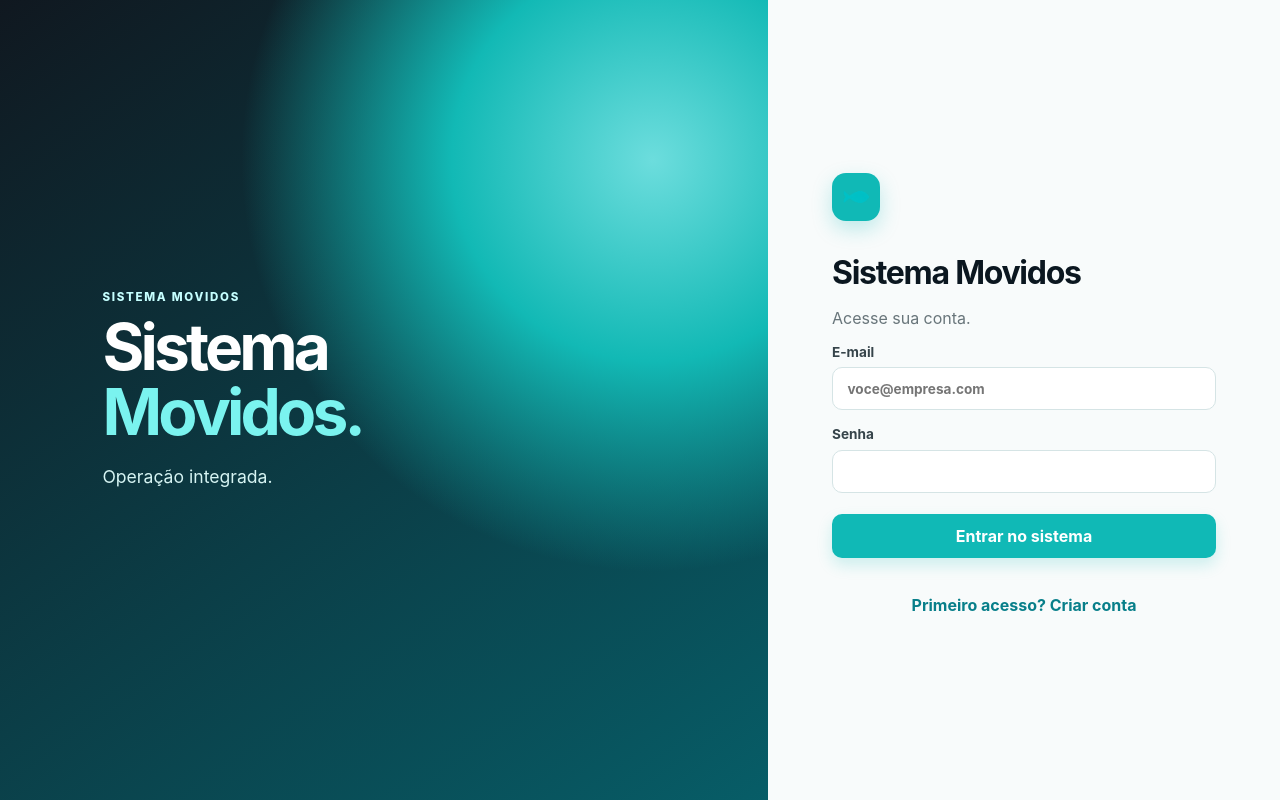
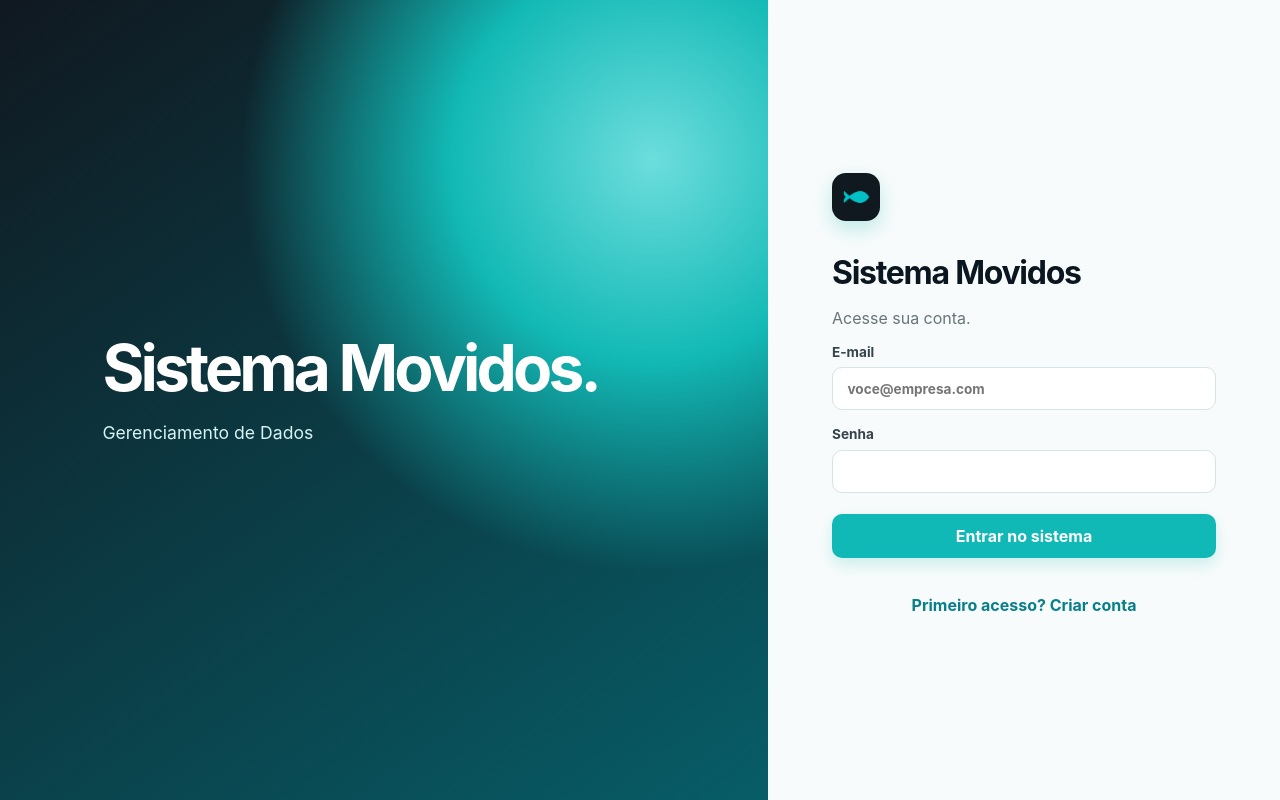
Before and after one commit to sistemaonlineff-del/movidos-operacao, a React (Vite) app: page / in a window 1280 px wide. Built offline with nearby package versions, Linux system fonts and the light colour scheme.

Commit message:
style: simplificar chamada e destacar ícone Movidos

```diff
--- a/src/App.tsx
+++ b/src/App.tsx
@@ -10,7 +10,7 @@ const ufs = ['AC','AL','AP','AM','BA','CE','DF','ES','GO','MA','MT','MS','MG','P
 function Login({onAuthenticated}:{onAuthenticated:()=>void}) {
   const [email,setEmail]=useState(''); const [password,setPassword]=useState(''); const [signup,setSignup]=useState(false); const [message,setMessage]=useState(''); const [loading,setLoading]=useState(false)
   const submit=async(event:FormEvent)=>{event.preventDefault(); if(!supabase)return; setLoading(true);setMessage(''); const result=signup?await supabase.auth.signUp({email,password}):await supabase.auth.signInWithPassword({email,password});setLoading(false);if(result.error){setMessage(result.error.message);return}if(signup){setMessage('Conta criada. Confirme o e-mail e entre no sistema.');return}onAuthenticated()}
-  return <main className="auth-page"><section className="auth-hero"><p className="eyebrow">SISTEMA MOVIDOS</p><h1>Sistema<br/><em>Movidos.</em></h1><p>Operação integrada.</p></section><section className="auth-panel"><div className="brand-mark"><img src="/brand/movidos-fish.png" alt="Movidos"/></div><h2>{signup?'Criar acesso':'Sistema Movidos'}</h2><p>{hasSupabaseConfig?'Acesse sua conta.':'Faltam as variáveis públicas do Supabase neste ambiente.'}</p><form onSubmit={submit}><label>E-mail<input type="email" value={email} onChange={e=>setEmail(e.target.value)} placeholder="voce@empresa.com" required/></label><label>Senha<input type="password" value={password} onChange={e=>setPassword(e.target.value)} minLength={6} required/></label>{message&&<p className="form-message">{message}</p>}<button className="primary" disabled={!hasSupabaseConfig||loading}>{loading?'Aguarde…':signup?'Criar conta':'Entrar no sistema'}</button></form><button className="link-button" onClick={()=>{setSignup(!signup);setMessage('')}}>{signup?'Já tenho acesso':'Primeiro acesso? Criar conta'}</button></section></main>
+  return <main className="auth-page"><section className="auth-hero"><h1>Sistema Movidos.</h1><p>Gerenciamento de Dados</p></section><section className="auth-panel"><div className="brand-mark"><img src="/brand/movidos-fish.png" alt="Movidos"/></div><h2>{signup?'Criar acesso':'Sistema Movidos'}</h2><p>{hasSupabaseConfig?'Acesse sua conta.':'Faltam as variáveis públicas do Supabase neste ambiente.'}</p><form onSubmit={submit}><label>E-mail<input type="email" value={email} onChange={e=>setEmail(e.target.value)} placeholder="voce@empresa.com" required/></label><label>Senha<input type="password" value={password} onChange={e=>setPassword(e.target.value)} minLength={6} required/></label>{message&&<p className="form-message">{message}</p>}<button className="primary" disabled={!hasSupabaseConfig||loading}>{loading?'Aguarde…':signup?'Criar conta':'Entrar no sistema'}</button></form><button className="link-button" onClick={()=>{setSignup(!signup);setMessage('')}}>{signup?'Já tenho acesso':'Primeiro acesso? Criar conta'}</button></section></main>
 }
 
 function Layout({children,onSignOut}:{children:React.ReactNode;onSignOut:()=>void}){
--- a/src/brand.css
+++ b/src/brand.css
@@ -1,6 +1,7 @@
 .brand-mark {
   overflow: hidden;
   padding: 7px;
+  background: #101820;
 }
 
 .brand-mark img {
```
